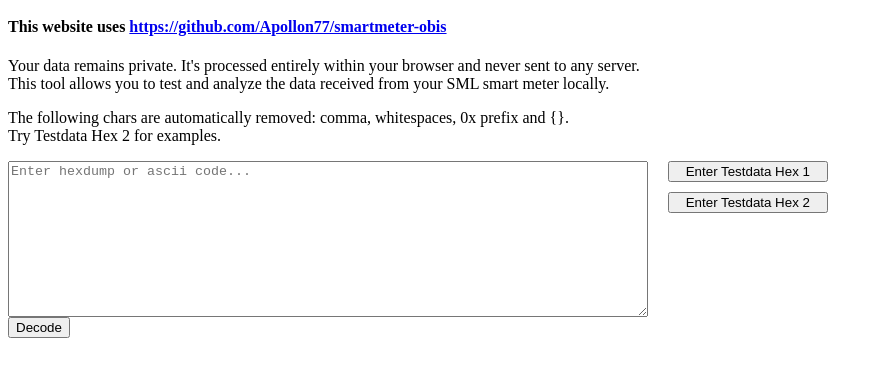
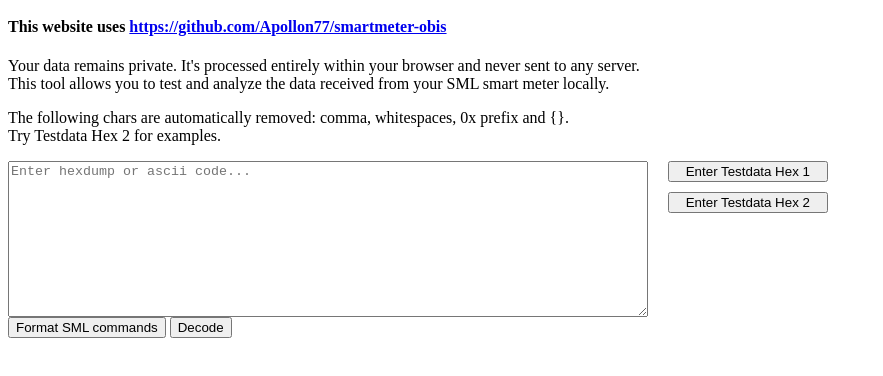
Before and after one commit to Gehetzter/smartmeter-obis-web, a website: page src/index.html in a window 1280 px wide. Shown: the part 50-426 px from the top of the page, without its empty margins (0-883 px from the left). Drawn offline with Linux system fonts and the light colour scheme.

Commit message:
Expose SML command formatter in UI
Co-authored-by: copilot-swe-agent[bot] <198982749+Copilot@users.noreply.github.com>

```diff
--- a/src/index.html
+++ b/src/index.html
@@ -58,6 +58,7 @@
 			<button onclick="setTestData(1)">Enter Testdata Hex 2</button>
 		</div>
 	</div>
+	<button onclick="formatSml(document.getElementById('input').value)">Format SML commands</button>
 	<button onclick="decodeSml(document.getElementById('input').value)">Decode</button>
     <div id="output"></div>
   </body>
```
